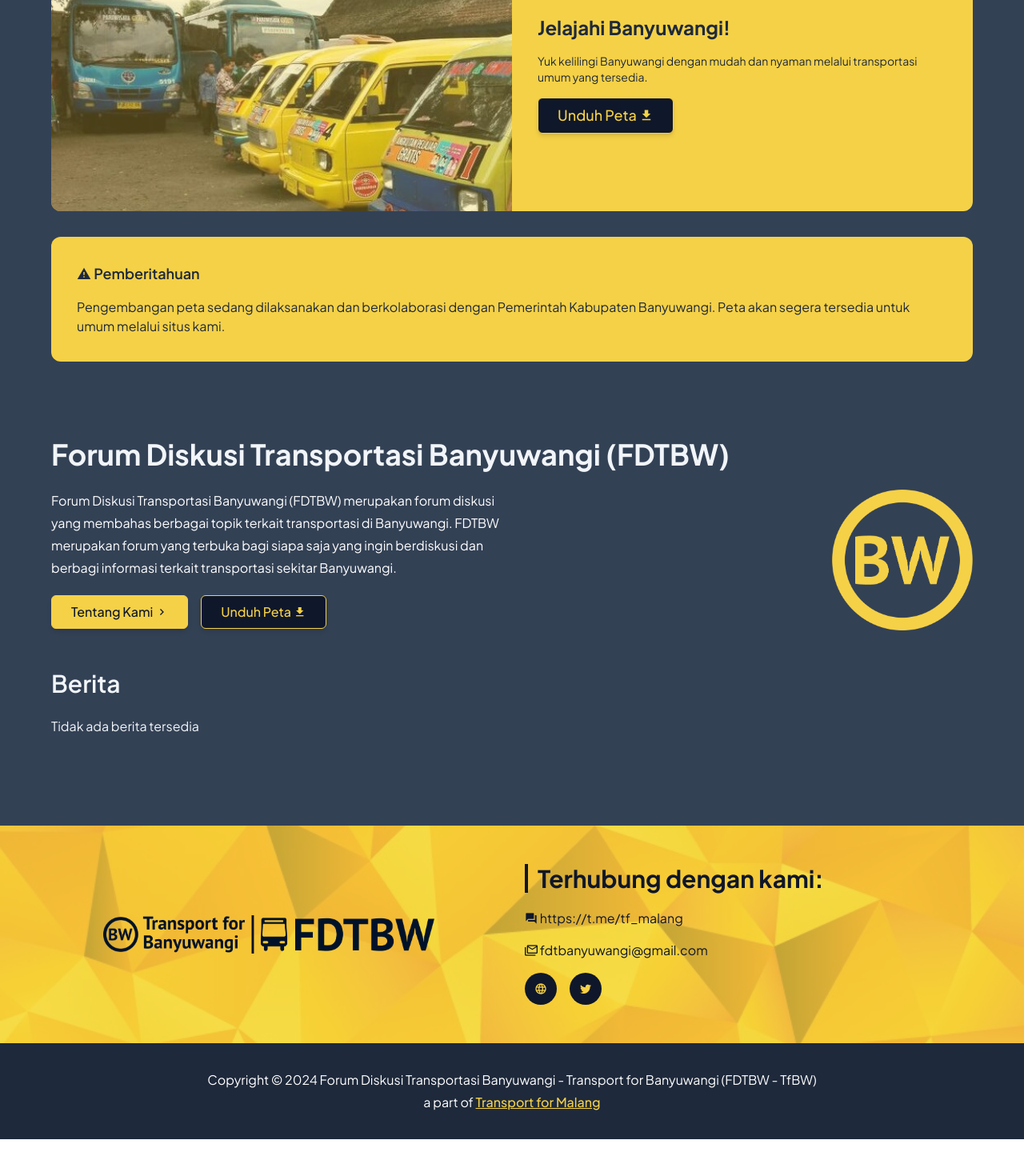
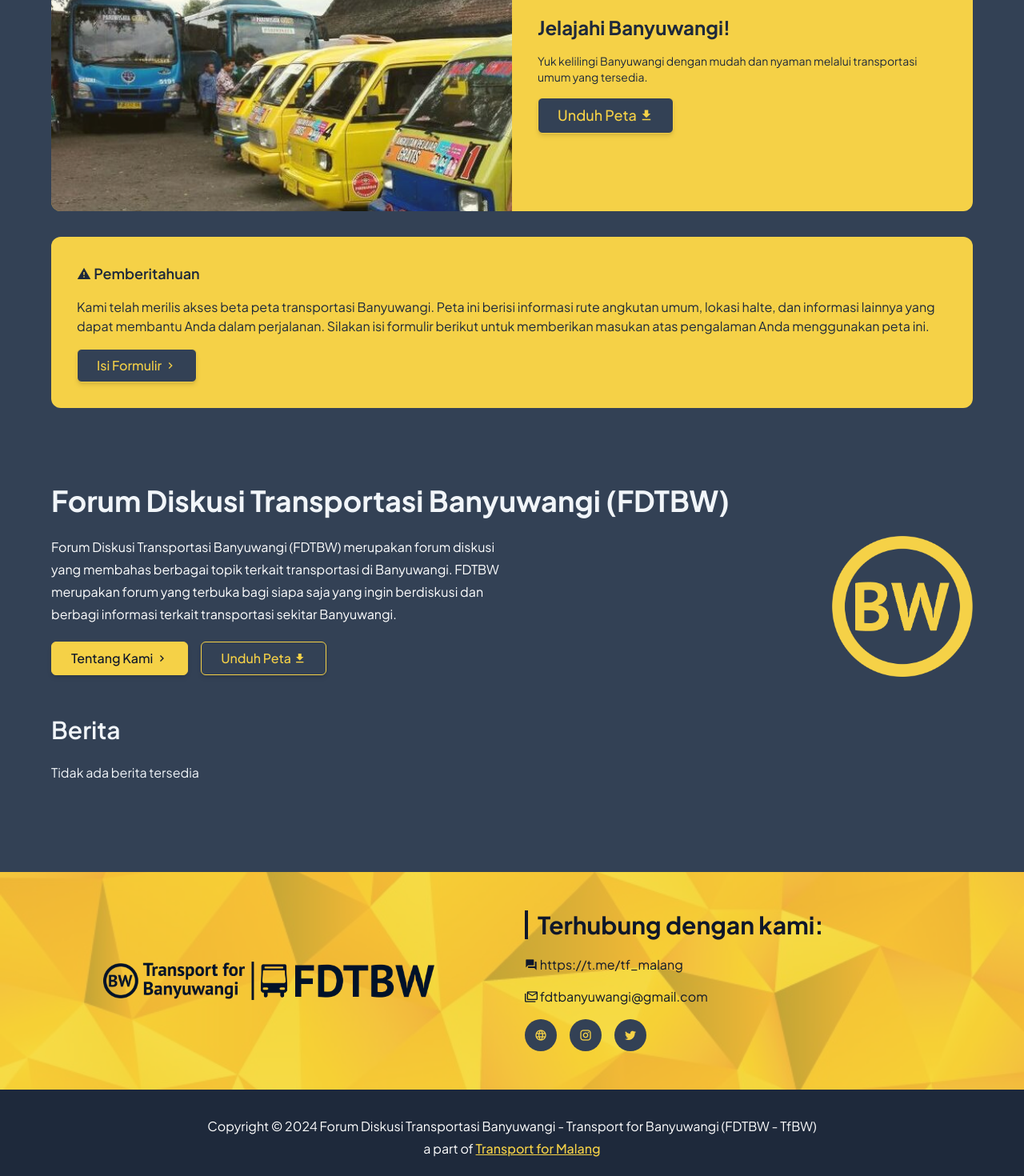
Before and after one commit to tfbanyuwangi/tfbanyuwangi.github.io, a Vue app: page /#/ in a window 1280 px wide. Shown: the part 280-1750 px from the top of the page at 80% size. Before the commit the page ends 1704 px from the top, so only its background shows below. Built offline with nearby package versions, Linux system fonts and the light colour scheme.

Commit message:
Beta access transum bwx

```diff
--- a/src/components/Footer.vue
+++ b/src/components/Footer.vue
@@ -20,7 +20,7 @@
                     </p>
 
                     <div class="flex gap-4 mt-4">
-                        <a v-for="(social, i) in socials" :key="i" :title="social.title" :href="social.href" class="p-2 text-fdtbw bg-slate-900 rounded-full w-10 aspect-square flex items-center justify-center hover:text-slate-900 hover:bg-fdtbw">
+                        <a v-for="(social, i) in socials" :key="i" :title="social.title" :href="social.href" class="p-2 text-fdtbw bg-slate-700 rounded-full w-10 aspect-square flex items-center justify-center hover:text-slate-100 hover:bg-slate-800">
                             <i :class="social.icon"></i>
                         </a>
                     </div>
--- a/src/components/SecondaryButton.vue
+++ b/src/components/SecondaryButton.vue
@@ -1,5 +1,5 @@
 <template>
-    <button class="inline-block px-6 py-2.5 bg-slate-900 text-fdtbw border border-fdtbw font-medium leading-tight rounded-md shadow-md hover:bg-fdtbw hover:text-slate-900 hover:shadow-lg focus:bg-fdtbw focus:text-slate-50 focus:shadow-lg focus:outline-none focus:ring-0 active:bg-fdtbw/90 active:text-slate-50 active:shadow-lg transition duration-150 ease-in-out">
+    <button class="inline-block px-6 py-2.5 bg-slate-700 text-fdtbw border border-fdtbw font-medium leading-tight rounded-md shadow-md hover:bg-slate-800 hover:text-slate-50 hover:shadow-lg focus:bg-slate-900 focus:text-slate-50 focus:shadow-lg focus:outline-none focus:ring-0 active:bg-slate-950 active:text-slate-50 active:shadow-lg transition duration-150 ease-in-out">
         <slot />
     </button>
 </template>
--- a/src/data.js
+++ b/src/data.js
@@ -50,11 +50,11 @@
     name: 'Facebook',
     href: 'https://www.facebook.com/internationalaffairsUM',
     icon: 'mdi mdi-facebook',
-}, *//*  {
+}, */ {
     name: 'Instagram',
     href: instagram,
     icon: 'mdi mdi-instagram',
-}, */ /* {
+}, /* {
     name: 'YouTube',
     href: 'https://www.youtube.com/channel/UC1XP5w9EUyHGsKdZJU-awcQ/',
     icon: 'mdi mdi-youtube',
--- a/src/views/Home.vue
+++ b/src/views/Home.vue
@@ -23,7 +23,7 @@
         <div class="grid md:grid-cols-2 bg-fdtbw text-slate-800 rounded-xl m-8 lg:mx-16">
 
             <div class="!bg-no-repeat !bg-center !bg-cover rounded-t-xl md:rounded-l-xl md:rounded-tr-none min-h-[50vh]" style="background: url('pubtrans.jpg')">
-                <div class="bg-fdtbw/30 h-full w-full rounded-t-xl md:rounded-l-xl md:rounded-tr-none" />
+                <div class="bg-fdtbw/10 h-full w-full rounded-t-xl md:rounded-l-xl md:rounded-tr-none" />
             </div>
 
             <div class="text-lg px-8 py-12 flex items-center">
@@ -36,7 +36,7 @@
                     </p>
 
                     <a :href="map">
-                        <SecondaryButton disabled>
+                        <SecondaryButton>
                             Unduh Peta <i class="mdi mdi-download" />
                         </SecondaryButton>
                     </a>
@@ -50,10 +50,16 @@
                 Pemberitahuan
             </h2>
 
-            <p class="mt-4">
-                Pengembangan peta sedang dilaksanakan dan berkolaborasi dengan Pemerintah Kabupaten Banyuwangi.
-                Peta akan segera tersedia untuk umum melalui situs kami.
+            <p class="my-4">
+                Kami telah merilis akses beta peta transportasi Banyuwangi. Peta ini berisi informasi rute angkutan umum, lokasi halte, dan informasi lainnya yang dapat membantu Anda dalam perjalanan.
+                Silakan isi formulir berikut untuk memberikan masukan atas pengalaman Anda menggunakan peta ini.
+                <!-- Pengembangan peta sedang dilaksanakan dan berkolaborasi dengan Pemerintah Kabupaten Banyuwangi.
+                Peta akan segera tersedia untuk umum melalui situs kami. -->
             </p>
+
+            <SecondaryButton>
+                Isi Formulir <i class="mdi mdi-chevron-right" />
+            </SecondaryButton>
         </div>
 
         <section id="intro" class="p-8 lg:p-16">
@@ -74,7 +80,7 @@
                             </router-link>
 
                             <a :href="map">
-                                <SecondaryButton disabled>
+                                <SecondaryButton>
                                     Unduh Peta <i class="mdi mdi-download" />
                                 </SecondaryButton>
                             </a>
```
